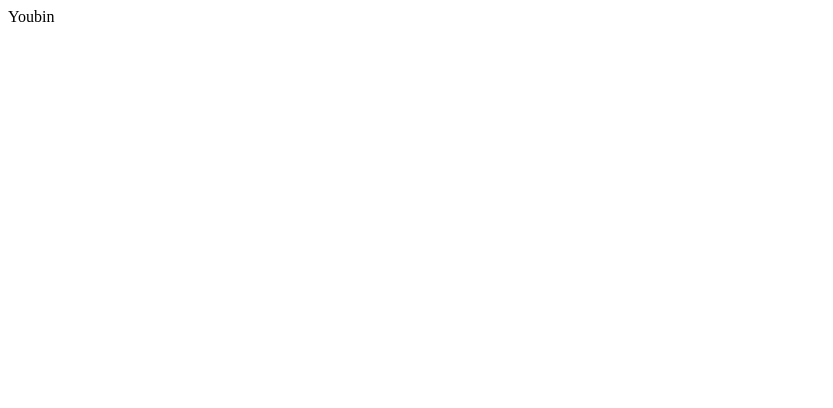
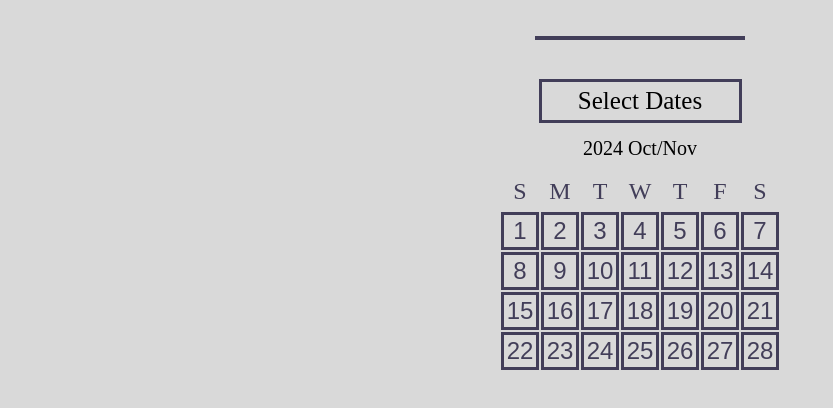
Before and after one commit to 4LineThon/Frontend, a React (Create React App) app in the folder frontend/: page /youbin in a window 1280 px wide. Shown: the top 408 px of the page, without its empty margins (0-833 px from the left). Built offline with nearby package versions, Linux system fonts and the light colour scheme.

Commit message:
[Feat] 달력 틀 만들기
+ body에 배경색 칠하고 margin 제거

```diff
--- /dev/null
+++ b/frontend/src/App.css
@@ -0,0 +1,4 @@
+body {
+  margin: 0;
+  background-color: #d9d9d9;
+}
--- a/frontend/src/App.js
+++ b/frontend/src/App.js
@@ -2,8 +2,9 @@ import React from "react";
 import { createBrowserRouter, RouterProvider } from "react-router-dom";
 import Minju from "./minju/Minju";
 import Yunji from "./yunji/Yunji";
-import Youbin from "./youbin/Youbin";
+import Youbin from "./select-date/SelectDate";
 import Home from "./Home";
+import "./App.css";
 
 const router = createBrowserRouter([
   {
--- /dev/null
+++ b/frontend/src/select-date/SelectDate.js
@@ -0,0 +1,36 @@
+import React from "react";
+import Calendar from "./component/calendar";
+import styled from "styled-components";
+
+const SelectDate = () => {
+  return (
+    <Wrapper>
+      <EventName />
+      <Calendar />
+    </Wrapper>
+  );
+};
+
+export default SelectDate;
+
+const Wrapper = styled.div`
+  min-height: 812px;
+  display: flex;
+  flex-direction: column;
+  align-items: center;
+  font-family: "Ibarra Real Nova", serif;
+`;
+
+const EventName = styled.input`
+  width: 206px;
+  background-color: transparent;
+  margin-bottom: 39px;
+  border-bottom: 4px solid #423e59;
+  border-top: 0;
+  border-left: 0;
+  border-right: 0;
+  outline: 0;
+  font-family: "Ibarra Real Nova", serif;
+  color: #423e59;
+  font-size: 30px;
+`;
--- /dev/null
+++ b/frontend/src/select-date/component/calendar.jsx
@@ -0,0 +1,80 @@
+import React, { useState } from "react";
+import styled from "styled-components";
+import { Title } from "./title";
+
+const dayArr = ["S", "M", "T", "W", "T", "F", "S"];
+const dateArr = Array.from({ length: 28 }, (_, i) => i + 1);
+
+const Calendar = () => {
+  const basicColor = "#D9D9D9";
+  const specialColor = "#423e59";
+  const initialBtn = Array(28).fill(false);
+  const [btn, setBtn] = useState(initialBtn);
+
+  const handleClick = (e) => {
+    const idx = Number(e.target.id);
+    setBtn((prev) => prev.map((state, i) => (i === idx ? !state : state)));
+  };
+
+  return (
+    <>
+      <Title>Select Dates</Title>
+      <MonthBox>2024 Oct/Nov</MonthBox>
+      <CalendarContainer>
+        {dayArr.map((day, idx) => {
+          return <DayBox key={idx}>{day}</DayBox>;
+        })}
+        {dateArr.map((date, idx) => {
+          return (
+            <DateBox
+              key={idx}
+              id={idx}
+              onClick={handleClick}
+              color={btn[idx] ? basicColor : specialColor}
+              $bgcolor={btn[idx] ? specialColor : basicColor}
+            >
+              {date}
+            </DateBox>
+          );
+        })}
+      </CalendarContainer>
+    </>
+  );
+};
+
+export default Calendar;
+
+const CalendarContainer = styled.div`
+  display: grid;
+  grid-template-columns: repeat(7, 1fr);
+  gap: 2px;
+  row-gap: 2px;
+`;
+
+const MonthBox = styled.div`
+  margin-bottom: 12px;
+  text-align: center;
+  font-size: 20px;
+`;
+
+const DateBox = styled.button`
+  width: 38px;
+  height: 38px;
+  display: flex;
+  border: 3px solid #423e59;
+  align-items: center;
+  justify-content: center;
+  background-color: ${(props) => props.$bgcolor};
+  color: ${(props) => props.color};
+  font-size: 24px;
+`;
+
+const DayBox = styled.div`
+  width: 38px;
+  height: 38px;
+  display: flex;
+  align-items: center;
+  justify-content: center;
+  color: #423e59;
+  font-size: 24px;
+`;
--- /dev/null
+++ b/frontend/src/select-date/component/title.jsx
@@ -0,0 +1,12 @@
+import styled from "styled-components";
+
+export const Title = styled.div`
+  width: 197px;
+  height: 38px;
+  margin-bottom: 14px;
+  display: flex;
+  border: 3px solid #423e59;
+  justify-content: center;
+  align-items: center;
+  font-size: 25px;
+`;
--- a/frontend/src/youbin/Youbin.js
+++ /dev/null
@@ -1,7 +0,0 @@
-import React from "react";
-
-const Youbin = () => {
-  return <div>Youbin</div>;
-};
-
-export default Youbin;
```
